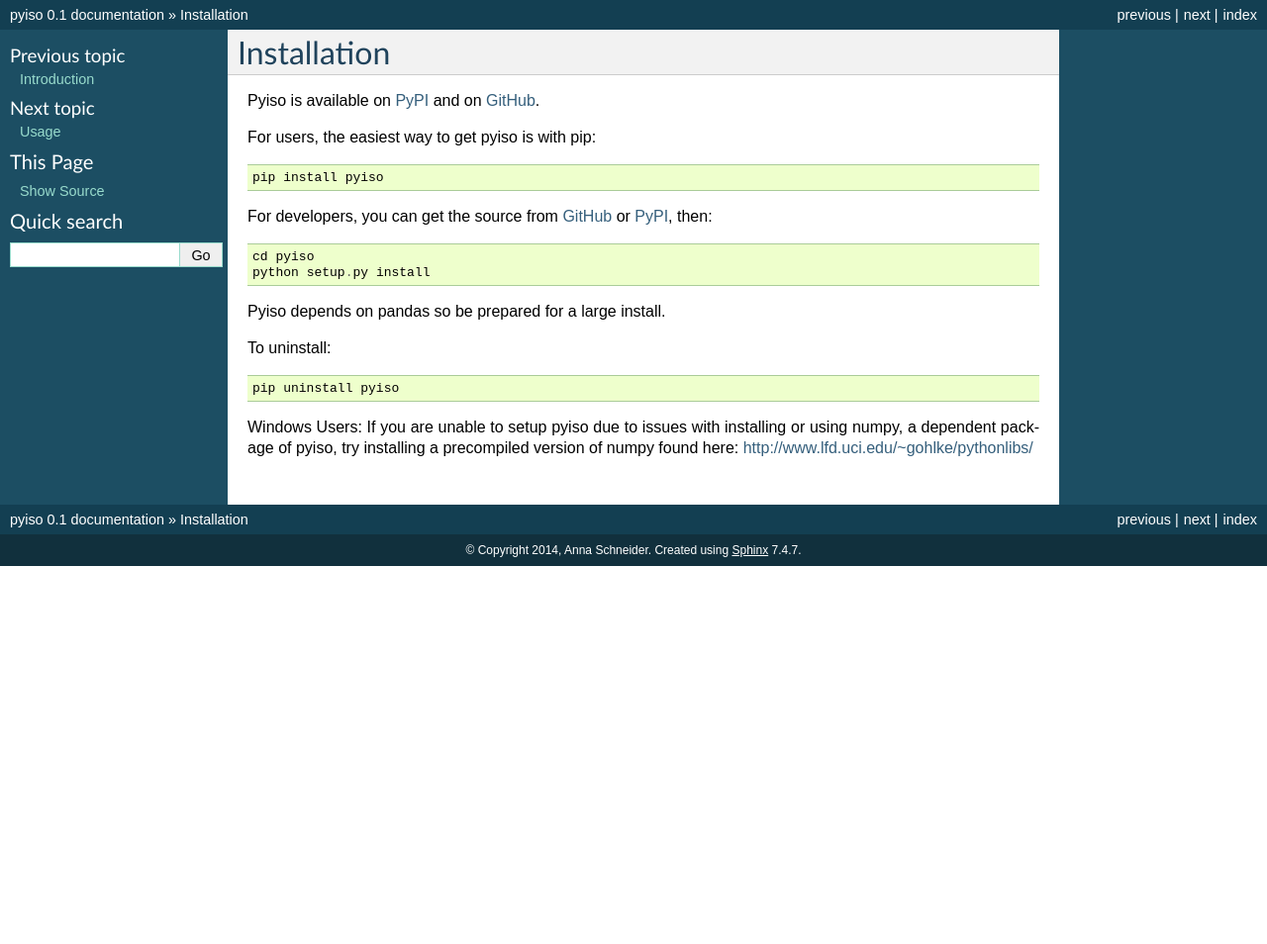
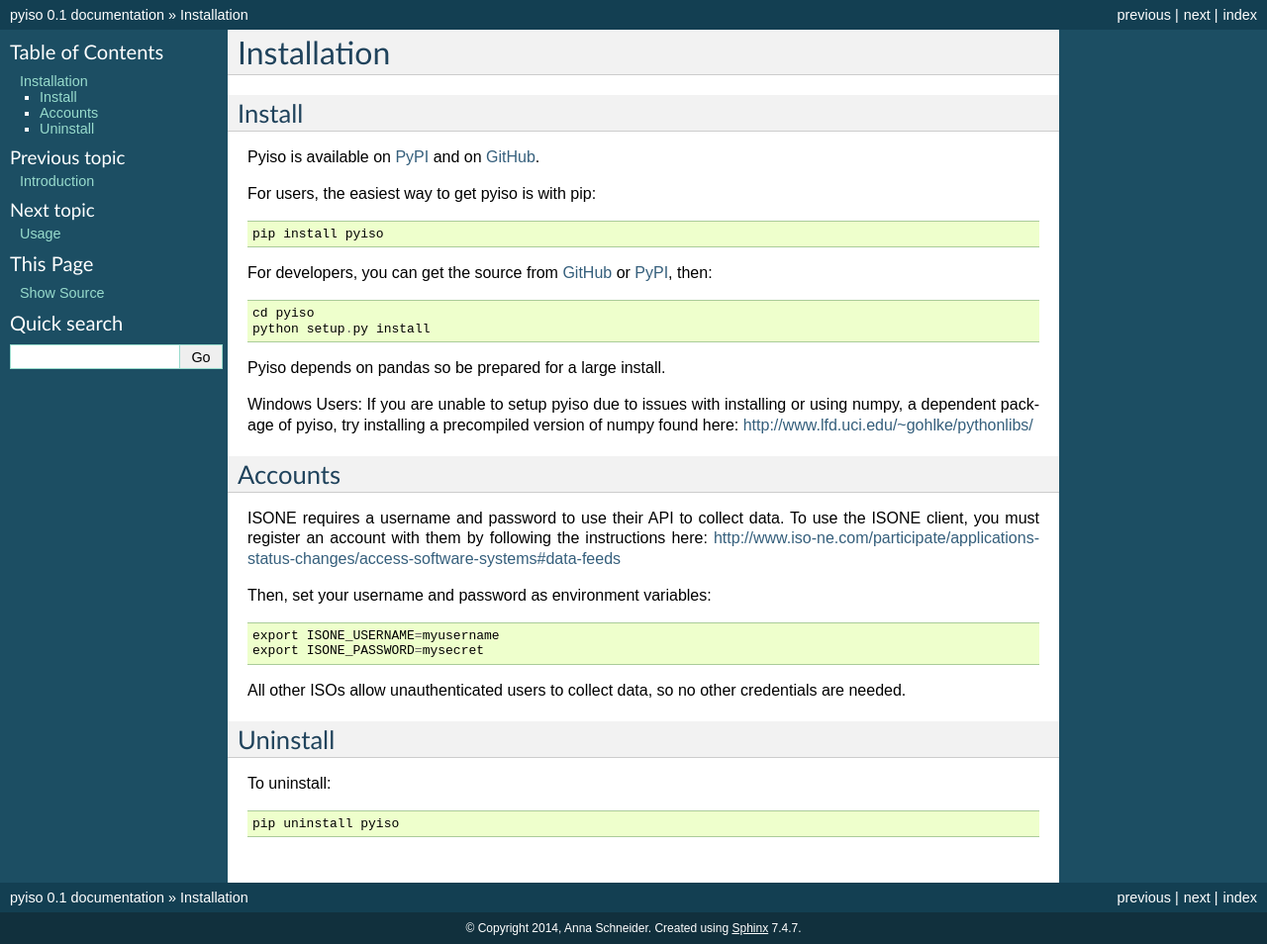
Before and after one commit to WattTime/pyiso, a Sphinx documentation site: the page built from docs/source/install.rst, in a window 1280 px wide. Shown: the whole page at 99% size. Built offline with Sphinx 7.4.7, drawn with Linux system fonts in a browser that asks for light colours; before the commit the page ends 900 px from its top, so only the background shows below that.

Commit message:
Fixes #13

```diff
--- a/docs/source/install.rst
+++ b/docs/source/install.rst
@@ -1,5 +1,8 @@
 Installation
 ============
+
+Install
+-------
 
 Pyiso is available on `PyPI <https://pypi.python.org/pypi?name=pyiso&:action=display>`_
 and on `GitHub <https://github.com/WattTime/pyiso>`_.
@@ -16,8 +19,28 @@ or `PyPI <https://pypi.python.org/packages/source/p/pyiso/pyiso-0.1.tar.gz>`_, t
 
 Pyiso depends on pandas so be prepared for a large install.
 
+Windows Users: If you are unable to setup pyiso due to issues with installing or using numpy, a dependent package of pyiso, try installing a precompiled version of numpy found here: http://www.lfd.uci.edu/~gohlke/pythonlibs/
+
+
+Accounts
+--------
+
+ISONE requires a username and password to use their API to collect data.
+To use the ISONE client, you must register an account with them
+by following the instructions here:
+http://www.iso-ne.com/participate/applications-status-changes/access-software-systems#data-feeds
+
+Then, set your username and password as environment variables::
+
+	export ISONE_USERNAME=myusername
+	export ISONE_PASSWORD=mysecret
+
+All other ISOs allow unauthenticated users to collect data, so no other credentials are needed.
+
+
+Uninstall
+---------
+
 To uninstall::
 
    pip uninstall pyiso
-
-Windows Users: If you are unable to setup pyiso due to issues with installing or using numpy, a dependent package of pyiso, try installing a precompiled version of numpy found here: http://www.lfd.uci.edu/~gohlke/pythonlibs/
```
